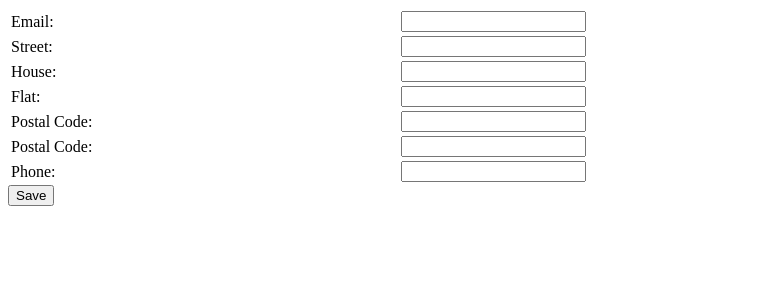
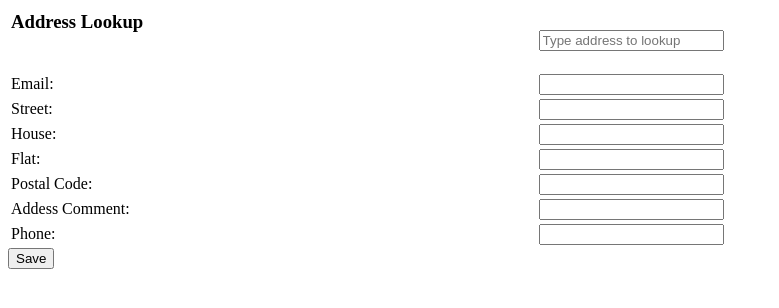
Before and after one commit to stoic1979/django_autocomplete, a Django app: page / in a window 1280 px wide. Shown: the top 308 px of the page, without its empty margins (0-779 px from the left). Run offline with Django 3.2, Linux system fonts and the light colour scheme; data that the repository does not hold is empty; some libraries are stand-ins or nearby versions.

Commit message:
address autocomplete in customer form

```diff
--- a/djautocomp/templates/index.html
+++ b/djautocomp/templates/index.html
@@ -5,12 +5,15 @@
         <script src="http://code.jquery.com/jquery-1.10.2.js"></script>
         <script src="http://code.jquery.com/ui/1.10.4/jquery-ui.js"></script>
 
-        <script type="text/javascript" src="{% static 'js/autocomplete_customer.js' %}"></script>
     </head>
     <body>
         <form method="post" action="/save_customer/">{% csrf_token %}
 
             <table width="100%">
+                <tr>
+                    <td> <h3>Address Lookup</h3><br> </td>
+                    <td><input id="geocomplete" type="text" placeholder="Type address to lookup" value=""/><br></td>
+                </tr>
                 <tr><td><label for="id_email">Email:</label></td>
                     <td>{{ frmCustomer.email }}
                 </td></tr>
@@ -26,7 +29,7 @@
                 <tr><td><label for="id_address_postal_code">Postal Code:</label></td>
                     <td>{{ frmCustomer.address_postal_code }}
                 </td></tr>
-                <tr><td><label for="id_address_comment">Postal Code:</label></td>
+                <tr><td><label for="id_address_comment">Addess Comment:</label></td>
                     <td>{{ frmCustomer.address_comment }}
                 </td></tr>
                 <tr><td><label for="id_phone">Phone:</label></td>
@@ -37,4 +40,7 @@
         <button class="btn btn-primary" type="submit">Save</button>
     </form>
 </body>
+        <script src="http://maps.googleapis.com/maps/api/js?sensor=false&libraries=places"></script>
+        <script type="text/javascript" src="{% static 'js/jquery.geocomplete.js' %}"></script>
+        <script type="text/javascript" src="{% static 'js/autocomplete_customer.js' %}"></script>
 </html>
--- a/djautocomp/templates/static/js/autocomplete_customer.js
+++ b/djautocomp/templates/static/js/autocomplete_customer.js
@@ -55,3 +55,52 @@ $(document).ready(function() {
     });
 
 });//ready
+
+
+///////////////////////////////////////////////////////////////////////////////
+//   ADDRESS AUTOCOMPLETE CODE FOLLOWS
+///////////////////////////////////////////////////////////////////////////////
+
+// convenience function to dump a javascript variable
+function dumpObject(object) {
+    var output = '';
+    for (var property in object) {
+        output += property + ': ' + object[property]+'; \n';
+    }
+    alert(output);
+}
+
+// initializing geocomplete
+$(function(){
+    $("#geocomplete").geocomplete({
+        details: "form",
+        types: ["geocode", "establishment"],
+    });
+});
+
+// event handler when getting address result
+$("#geocomplete")
+    .geocomplete()
+    .bind("geocode:result", function(event, result){
+
+        var house   = result.address_components[0].short_name;
+        var street  = result.address_components[1].long_name;
+        var flat    = result.address_components[2].long_name;
+        var city    = result.locality;
+        var state   = result.administrative_area_level_1;
+        var country = result.country;
+
+        // Zip is the last element inside the address components of Google API result
+        var zip = result.address_components[result.address_components.length - 1].long_name;
+
+        $("#id_address_street").val(street);
+        $("#id_address_house").val(house);
+        $("#id_address_flat").val(flat);
+        $("#id_address_postal_code").val(zip);
+
+        // checking address components
+        //for(i=0; i< result.address_components.length; i++) {
+        //dumpObject(result.address_components[i]);
+        //}
+
+});
```
